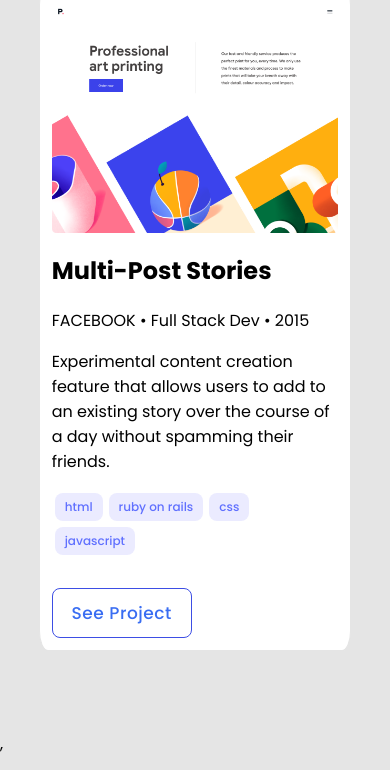
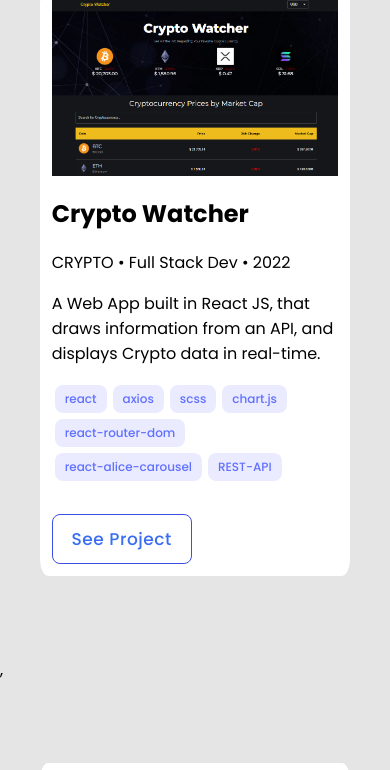
Before and after one commit to WalterOkumu/microverse-portfolio, a website with bundled scripts: page index.html in a window 390 px wide. Shown: the part 1574-2344 px from the top of the page. Built offline with nearby package versions, Linux system fonts and the light colour scheme.

Commit message:
Updates to portfolio projects

```diff
--- a/index.html
+++ b/index.html
@@ -87,10 +87,28 @@
         </div>
         <div class="about-body">
           <p>
-            Hello I’m a software developer! I can help you build a product ,
-            feature or website Look through some of my work and experience! If
-            you like what you see and have a project you need coded, don’t
-            hesitate to contact me.
+            Hello! My name is Okumu Oriaro. I am a Full-Stack Developer, specializing in JavaScript, React, and Node
+            to build web-based software solutions for any size of business.
+          </p>
+          <p>
+            I began my development career ten years ago as an intern,
+            learning to build Database Applications in Lotus Notes at a fast-moving consumer goods company.
+          </p>
+          <p>
+            I have spent the past few months learning at Microverse, a remote software development program that uses
+            pair programming and project building to teach development.
+          </p>
+          <p>
+            I have worked on numerous projects in JavaScript, React, Node and MongoDB, enhancing my experience as
+            a Full-Stack Developer.
+          </p>
+          <p>
+            My current passion is Web3. I have built a Decentralized Autonomous Organization (DAO), which could lay the
+            groundwork for an Africa-wide cryptocurrency, accelerating continental integration and business.
+          </p>
+          <p>
+            Looking for a Developer? Let's schedule a zoom chat! Send me an email at okumu.oriaro@gmail.com, or
+            checkout my profile at <a href="https://github.com/WalterOkumu" class="fa-brands fa-github github-icon"></a>
           </p>
           <a class="connect-about">LET US CONNECT</a>
           <ul class="social-icons-about">
--- a/scripts/projectsPopUp.js
+++ b/scripts/projectsPopUp.js
@@ -8,6 +8,7 @@ const project0Button = document.getElementById('worksButton-0');
 const project1Button = document.getElementById('worksButton-1');
 const project2Button = document.getElementById('worksButton-2');
 const project3Button = document.getElementById('worksButton-3');
+const project4Button = document.getElementById('worksButton-4');
 
 function checkOutsideClick(projectModal) {
   window.onclick = (event) => {
@@ -184,3 +185,17 @@ project3Button.onclick = () => {
 
   body.style.overflow = 'hidden';
 };
+
+project4Button.onclick = () => {
+  const wkDataIndex = 4;
+
+  const projectModal = createModal(wkDataIndex);
+
+  projectModal.style.display = 'flex';
+
+  checkOutsideClick(projectModal);
+
+  body.appendChild(projectModal);
+
+  body.style.overflow = 'hidden';
+};
--- a/scripts/renderWorks.js
+++ b/scripts/renderWorks.js
@@ -1,11 +1,10 @@
 const bullet = '•';
-const apostrophe = '\u0027';
 export const worksData = [
   {
     id: 0,
     ProjectName: 'AfriCities 2022',
-    ProjectSubtitle: 'The 9th AfriCities Summit 2022',
-    ProjectSubtitle1: 'Celebrating African Excellence',
+    ProjectSubtitle: `AFRICITIES ${bullet} Full Stack Dev ${bullet} 2022`,
+    ProjectSubtitle1: 'The 9th AfriCities Summit 2022',
     ProjectSubtitle2: ` ${bullet} Full Stack Dev ${bullet} 2022`,
     Image: './assets/Microverse-Capstone-home-full-page-desktop.png',
     ProjectDescription: 'A website showcasing the AfriCities Summit in Kisumu County, Kenya',
@@ -20,54 +19,87 @@ export const worksData = [
   },
   {
     id: 1,
-    ProjectName: 'Multi-Post Stories',
-    ProjectSubtitle: `FACEBOOK ${bullet} Full Stack Dev ${bullet} 2015`,
-    ProjectSubtitle1: 'FACEBOOK',
-    ProjectSubtitle2: ` ${bullet} Full Stack Dev ${bullet} 2015`,
-    Image: './assets/Portfolio_2.png',
-    ProjectDescription: 'Experimental content creation feature that allows users to add to an existing story over the course of a day without spamming their friends.',
+    ProjectName: 'Crypto Watcher',
+    ProjectSubtitle: `CRYPTO ${bullet} Full Stack Dev ${bullet} 2022`,
+    ProjectSubtitle1: 'CRYPTO WATCHER',
+    ProjectSubtitle2: ` ${bullet} Full Stack Dev ${bullet} 2022`,
+    Image: './assets/Crypto-Watcher-cover.png',
+    ProjectDescription: 'A Web App built in React JS, that draws information from an API, and displays Crypto data in real-time.',
     Technologies: [
-      'html',
-      'ruby on rails',
-      'css',
-      'javascript',
+      'react',
+      'axios',
+      'scss',
+      'chart.js',
+      'react-router-dom',
+      'react-alice-carousel',
+      'REST-API',
     ],
-    ProjectLink: 'https://walterokumu.github.io/walter-okumu-portfolio/',
-    GitHubLink: 'https://github.com/WalterOkumu/walter-okumu-portfolio',
+    ProjectLink: 'https://crypto-watcher-api.netlify.app/',
+    GitHubLink: 'https://github.com/WalterOkumu/crypto-watcher',
   },
   {
     id: 2,
-    ProjectName: 'Facebook 360',
-    ProjectSubtitle: `FACEBOOK ${bullet} Full Stack Dev ${bullet} 2015`,
-    ProjectSubtitle1: 'FACEBOOK',
-    ProjectSubtitle2: ` ${bullet} Full Stack Dev ${bullet} 2015`,
-    Image: './assets/Portfolio_3.png',
-    ProjectDescription: `Exploring the future of media in Facebook${apostrophe}s first Virtual Reality app; a place to discover and enjoy 360 photos and videos on Gear VR.`,
+    ProjectName: 'TV-Show Web App',
+    ProjectSubtitle: `TV SHOWS ${bullet} Full Stack Dev ${bullet} 2022`,
+    ProjectSubtitle1: 'WEB APP',
+    ProjectSubtitle2: ` ${bullet} Full Stack Dev ${bullet} 2022`,
+    Image: './assets/tv-shows-cover.PNG',
+    ProjectDescription: 'This is a JavaScript capstone project about building a web application based on an external API. We selected an API, TV-Maze, that provides data about tv shows and then built the webapp around it.',
     Technologies: [
       'html',
-      'ruby on rails',
-      'css',
+      'scss',
+      'webpack',
       'javascript',
+      'eslint',
+      'stylelint',
     ],
-    ProjectLink: 'https://walterokumu.github.io/walter-okumu-portfolio/',
-    GitHubLink: 'https://github.com/WalterOkumu/walter-okumu-portfolio',
+    ProjectLink: 'https://walterokumu.github.io/tv-show/dist/',
+    GitHubLink: 'https://github.com/WalterOkumu/tv-show',
   },
   {
     id: 3,
-    ProjectName: 'Uber Navigation',
-    ProjectSubtitle: `Uber ${bullet} Lead Developer ${bullet} 2018`,
-    ProjectSubtitle1: 'Uber',
-    ProjectSubtitle2: ` ${bullet} Lead Developer ${bullet} 2018`,
-    Image: './assets/Portfolio_4.png',
-    ProjectDescription: 'A smart assistant to make driving more safe, efficient, and fun by unlocking your most expensive computer: your car.',
+    ProjectName: 'React Metrics WebApp',
+    ProjectSubtitle: `METRICS ${bullet} Full Stack Dev ${bullet} 2022`,
+    ProjectSubtitle1: 'METRICS',
+    ProjectSubtitle2: ` ${bullet} Full Stack Dev ${bullet} 2022`,
+    Image: './assets/react-metrics-app.PNG',
+    ProjectDescription: 'A React mobile web application to check a list of metrics (numeric values) using of React and Redux. The metrics of choice are Crypto currencies.',
     Technologies: [
-      'html',
-      'ruby on rails',
-      'css',
-      'javascript',
+      'react',
+      'sass',
+      'react logger',
+      'redux logger',
+      'react redux',
+      '@redux/toolkit',
+      'react loading',
+      'millify',
+      'react sparklines',
+      'react icons',
+      'html-react-parser',
+      'jest',
+      'eslint',
+      'stylelint',
     ],
-    ProjectLink: 'https://walterokumu.github.io/walter-okumu-portfolio/',
-    GitHubLink: 'https://github.com/WalterOkumu/walter-okumu-portfolio',
+    ProjectLink: 'https://okumu-react-metrics-webapp.netlify.app/',
+    GitHubLink: 'https://github.com/WalterOkumu/react-metrics-webapp',
+  },
+  {
+    id: 4,
+    ProjectName: 'Space Travelers Hub',
+    ProjectSubtitle: `SPACE ${bullet} Contributing Dev ${bullet} 2022`,
+    ProjectSubtitle1: 'Space Travelers Hub',
+    ProjectSubtitle2: ` ${bullet} Contributing Dev ${bullet} 2022`,
+    Image: './assets/Space Travellers Hub - Rockets.PNG',
+    ProjectDescription: 'In this project, we worked with the real live data from the SpaceX API. Our task was to build a web application for a company that provides commercial and scientific space travel services. The application allows users to book rockets and join selected space missions.',
+    Technologies: [
+      'scss',
+      'react',
+      'redux',
+      'redux-logger',
+      'react-router',
+    ],
+    ProjectLink: 'https://okumus-space-travelers-hub.netlify.app/',
+    GitHubLink: 'https://github.com/WalterOkumu/space-travelers-hub',
   },
 ];
 
```
Also changed, not shown: assets/Crypto-Watcher-coin-page-1.png (added), assets/Crypto-Watcher-coin-page-2.png (added), assets/Crypto-Watcher-cover.png (added), assets/Space Travellers Hub - Missions.PNG (added), assets/Space Travellers Hub - Profile.PNG (added), assets/Space Travellers Hub - Rockets.PNG (added), assets/react-metrics-app.PNG (added), assets/tv-shows-cover.PNG (added).
